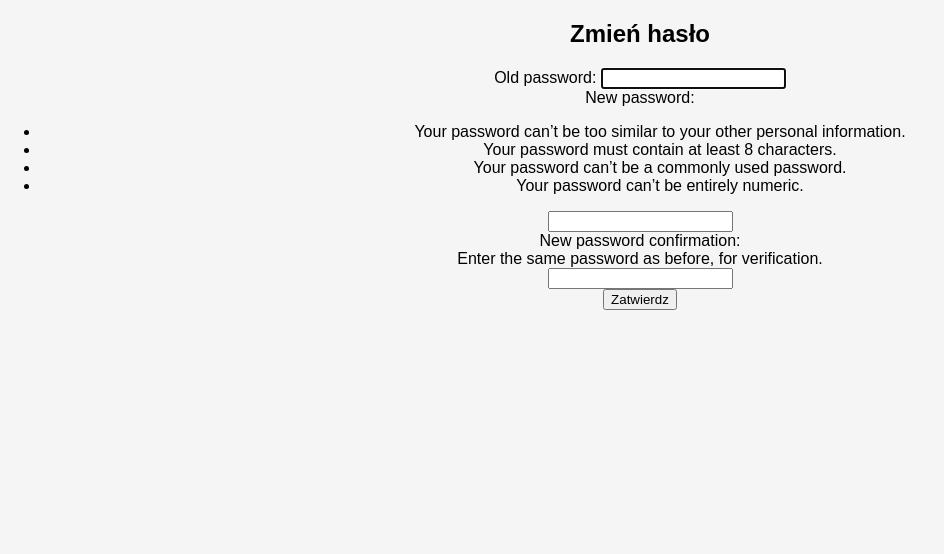
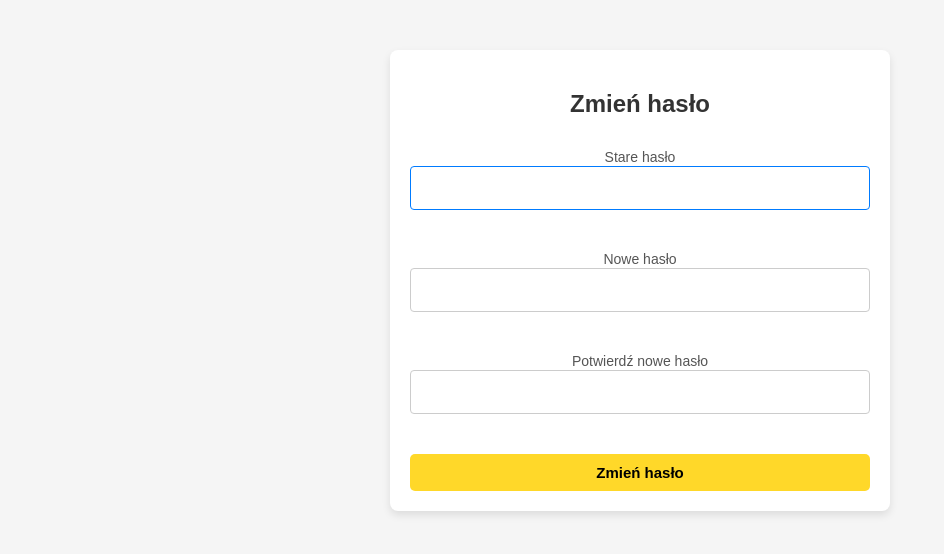
Before and after one commit to kopecdamian/faktuu, a Django app: page /accounts/password_change/ in a window 1280 px wide. Shown: the part 32-586 px from the top of the page, without its empty margins (0-944 px from the left). Run offline with Django 5.2, Linux system fonts and the light colour scheme; the visitor is signed in with stand-in values (Sample User, id 1).

Commit message:
styles: Refactor login form layout and styling [#51]

```diff
--- a/faktuu/static/home/styles.css
+++ b/faktuu/static/home/styles.css
@@ -116,3 +116,52 @@ button.button {
 .box p {
     color: #666;
 }
+
+
+.container {
+    width: 100%;
+    max-width: 500px;
+    margin: 50px auto;
+    padding: 20px;
+    background-color: white;
+    box-shadow: 0 4px 8px rgba(0, 0, 0, 0.1);
+    border-radius: 8px;
+}
+
+.form-group {
+    margin-bottom: 20px;
+}
+
+h2 {
+    text-align: center;
+    margin-bottom: 30px;
+    color: #333;
+}
+
+form {
+    display: flex;
+    flex-direction: column;
+}
+
+label {
+    font-size: 14px;
+    margin-bottom: 5px;
+    color: #555;
+}
+
+input[type="text"],
+input[type="password"] {
+    padding: 12px;
+    margin-bottom: 20px;
+    border: 1px solid #ccc;
+    border-radius: 4px;
+    font-size: 16px;
+    width: 100%;
+    box-sizing: border-box;
+}
+
+input[type="text"]:focus,
+input[type="password"]:focus {
+    border-color: #007bff;
+    outline: none;
+}
--- a/faktuu/templates/base.html
+++ b/faktuu/templates/base.html
@@ -16,8 +16,8 @@
       {% block navbar %}{% endblock %}
       </ul>
   </nav>
-    {% block content %}
-    {% endblock %}
+  {% block content %}
+  {% endblock %}
   </main>
 </body>
 
--- a/faktuu/templates/home.html
+++ b/faktuu/templates/home.html
@@ -4,6 +4,7 @@
 
 {% block navbar %}
     {% if user.is_authenticated %}
+    <a href="{% url 'invoices:invoices' %}" class="button">Profil</a>
     <form action="{% url 'logout' %}" method="post">
     {% csrf_token %}
     <button type="submit" class="button">Wyloguj</button>
--- a/faktuu/templates/registration/password_change_form.html
+++ b/faktuu/templates/registration/password_change_form.html
@@ -3,10 +3,30 @@
 {% block title %}Zmiana hasła{% endblock %}
 
 {% block content %}
-<h2>Zmień hasło</h2>
-<form method="post">
-  {% csrf_token %}
-  {{ form }}
-  <button type="submit">Zatwierdz</button>
-</form>
+<div class="container">
+  <h2>Zmień hasło</h2>
+  <form method="post">
+    {% csrf_token %}
+
+    <div class="form-group">
+      {{ form.old_password.errors }}
+      <label for="old_password">Stare hasło</label>
+      {{ form.old_password }}
+    </div>
+
+    <div class="form-group">
+        {{ form.new_password1.errors }}
+        <label for="new_password1">Nowe hasło</label>
+        {{ form.new_password1 }}
+    </div>
+
+    <div class="form-group">
+        {{ form.new_password2.errors }}
+        <label for="new_password2">Potwierdź nowe hasło</label>
+        {{ form.new_password2 }}
+    </div>
+
+    <button type="submit" class="button">Zmień hasło</button>
+  </form>
+</div>
 {% endblock %}
```
Also changed, not shown: faktuu/templates/registration/login.html (+25 -7 lines), faktuu/templates/registration/password_reset_form.html (+20 -6 lines), faktuu/templates/registration/signup.html (+32 -7 lines).
